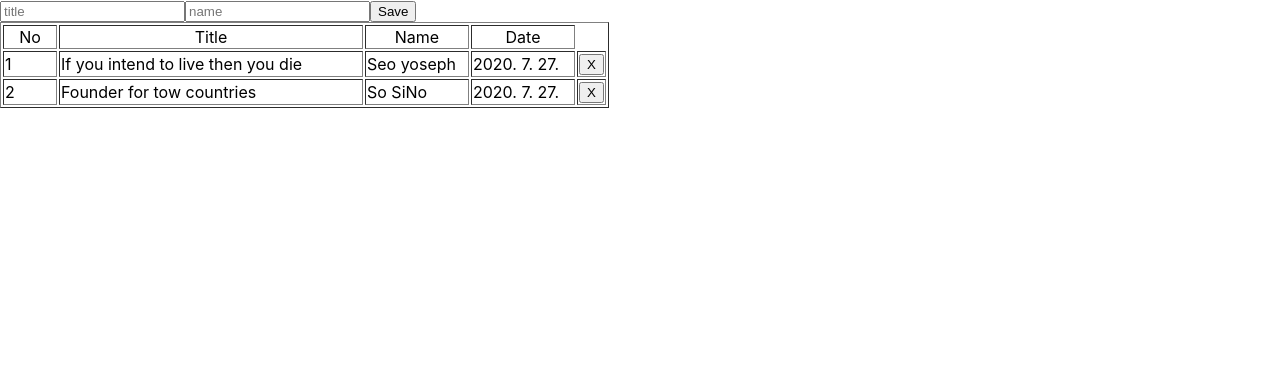
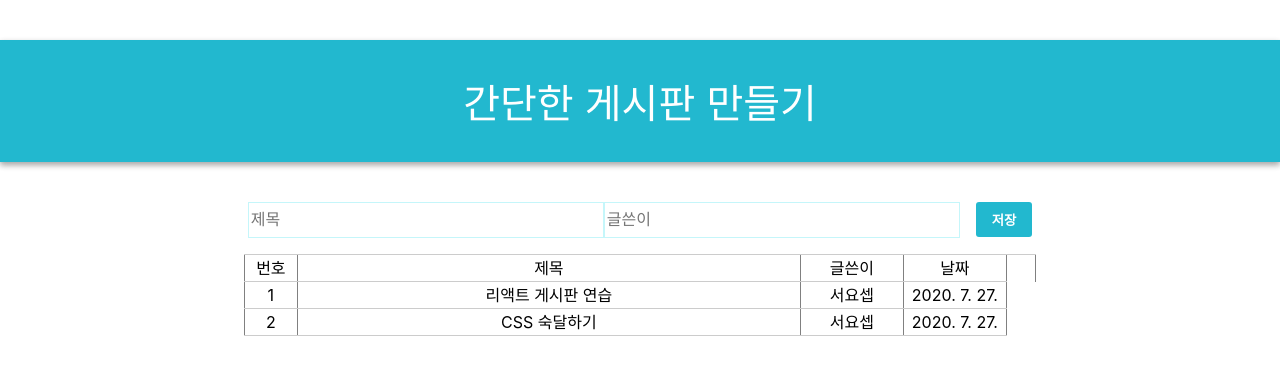
Before and after one commit to yoseph0310/React_Board, a React (Create React App) app: page / in a window 1280 px wide. Shown: the top 374 px of the page. Built offline with nearby package versions, Linux system fonts and the light colour scheme.

Commit message:
css 파일 추가

```diff
--- /dev/null
+++ b/src/App.css
@@ -0,0 +1,17 @@
+.board-table{
+    border-collapse: collapse;
+    text-align: center;
+    line-height: 1.5;
+    border-top: 1px solid #ccc;
+    border-bottom: 1px solid #ccc;
+    margin: auto;
+}
+.title{
+    padding:2rem;
+    font-size: 2.5rem;
+    text-align: center;
+    font-weight: 100;
+    background: #22b8cf;;
+    color: white;
+    box-shadow: 0 3px 6px rgba(0,0,0,0.16), 0 3px 6px rgba(0,0,0,0.23);
+}
--- a/src/App.js
+++ b/src/App.js
@@ -1,6 +1,7 @@
 import React, {Component} from 'react';
 import BoardForm from "./components/BoardForm";
 import BoardItem from "./components/BoardItem";
+import './App.css'
 
 class App extends Component{
   constructor(props){
@@ -12,14 +13,14 @@ class App extends Component{
     boards:[
       {
         brdno: 1,
-        brdwriter: 'Seo yoseph',
-        brdtitle: 'If you intend to live then you die',
+        brdwriter: '서요셉',
+        brdtitle: '리액트 게시판 연습',
         brddate: new Date()
       },
       {
         brdno: 2,
-        brdwriter: 'So SiNo',
-        brdtitle: 'Founder for tow countries',
+        brdwriter: '서요셉',
+        brdtitle: 'CSS 숙달하기',
         brddate: new Date()
       }
     ]
@@ -54,14 +55,18 @@ class App extends Component{
     const { boards } = this.state;
     return(
       <div>
+        <p className="title" align="center">
+          간단한 게시판 만들기
+        </p>
         <BoardForm onSaveData={this.handleSaveData} ref={this.child}/>
-        <table border="1">
+        <p>
+          <table className="board-table" border="1">
             <tbody>
             <tr align="center">
-            <td width="50">No</td>
-            <td width="300">Title</td>
-            <td width="100">Name</td>
-            <td width="100">Date</td>
+              <td width="50">번호</td>
+              <td width="500">제목</td>
+              <td width="100">글쓴이</td>
+              <td width="100">날짜</td>
             </tr>
             {
               boards.map(row=>
@@ -70,6 +75,7 @@ class App extends Component{
             }
             </tbody>
           </table>
+        </p>
       </div>
     );
   }
--- /dev/null
+++ b/src/components/BoardForm.css
@@ -0,0 +1,33 @@
+.form {
+    background: white;
+    text-align: center;
+    line-height: 1.5;
+    margin: auto;
+}
+
+.form input {
+    width: 350px;
+    font-size: 1.00rem;
+    padding-top: 0.5rem;
+    padding-bottom: 0.5rem;
+    border: 1px solid #c5f6fa;
+    margin: auto;
+}
+
+.save-button {
+    padding-top: 0.5rem;
+    padding-bottom: 0.5rem;
+    padding-left: 1rem;
+    padding-right: 1rem;
+    margin-left: 1rem;
+    background: #22b8cf;
+    border-radius: 3px;
+    border-style: none;
+    color: white;
+    font-weight: 600;
+    cursor: pointer;
+}
+
+.save-button:hover{
+    background: #3bc5db;
+}
--- a/src/components/BoardForm.js
+++ b/src/components/BoardForm.js
@@ -1,4 +1,5 @@
 import React, {Component} from "react";
+import './BoardForm.css'
 
 class BoardForm extends Component{
     state={
@@ -27,10 +28,10 @@ class BoardForm extends Component{
 
     render() {
         return(
-            <form onSubmit={this.handleSubmit}>
-                <input placeholder="title" name="brdtitle" value={this.state.brdtitle} onChange={this.handleChange}/>
-                <input placeholder="name" name="brdwriter" value={this.state.brdwriter} onChange={this.handleChange}/>
-                <button type="submit">Save</button>
+            <form className="form" onSubmit={this.handleSubmit}>
+                <input className="intitle" placeholder="제목" name="brdtitle" value={this.state.brdtitle} onChange={this.handleChange}/>
+                <input className="inwriter" placeholder="글쓴이" name="brdwriter" value={this.state.brdwriter} onChange={this.handleChange}/>
+                <button className="save-button" type="submit">저장</button>
             </form>
         );
     }
--- /dev/null
+++ b/src/components/BoardItem.css
@@ -0,0 +1,33 @@
+.board-item {
+    padding: 1rem;
+    align-items: center;
+    cursor: pointer;
+    transition: all 0.15s;
+    user-select: none;
+}
+
+.board-item:hover {
+    background: #e3fafc;
+}
+
+.remove{
+    margin-left: 0.5rem;
+    margin-right: 0.5rem;
+    color: #e64980;
+    font-weight: 600;
+    opacity: 0;
+}
+
+.board-item:hover .remove{
+    opacity: 1;
+}
+
+.remove-board{
+    border-top:hidden;
+    border-right:hidden;
+    border-bottom:hidden;
+}
+
+.remove-board:hover {
+    background: #e3fafc;
+}
--- a/src/components/BoardItem.js
+++ b/src/components/BoardItem.js
@@ -1,4 +1,5 @@
 import React, {Component} from "react";
+import './BoardItem.css';
 
 class BoardItem extends Component{
     handleRemove = () => {
@@ -13,12 +14,14 @@ class BoardItem extends Component{
 
     render() {
         return(
-            <tr>
+            <tr className="board-item">
                 <td>{this.props.row.brdno}</td>
-                <td><a onClick={this.handleSelectRow}>{this.props.row.brdtitle}</a></td>
+                <td>
+                    <a onClick={this.handleSelectRow}>{this.props.row.brdtitle}</a>
+                </td>
                 <td>{this.props.row.brdwriter}</td>
                 <td>{this.props.row.brddate.toLocaleDateString('ko-KR')}</td>
-                <td><button onClick={this.handleRemove}>X</button></td>
+                <td className="remove-board"><div className="remove" onClick={this.handleRemove}>&times;</div></td>
             </tr>
         );
     }
```
Lines whose indentation alone changed are shown as unchanged.
